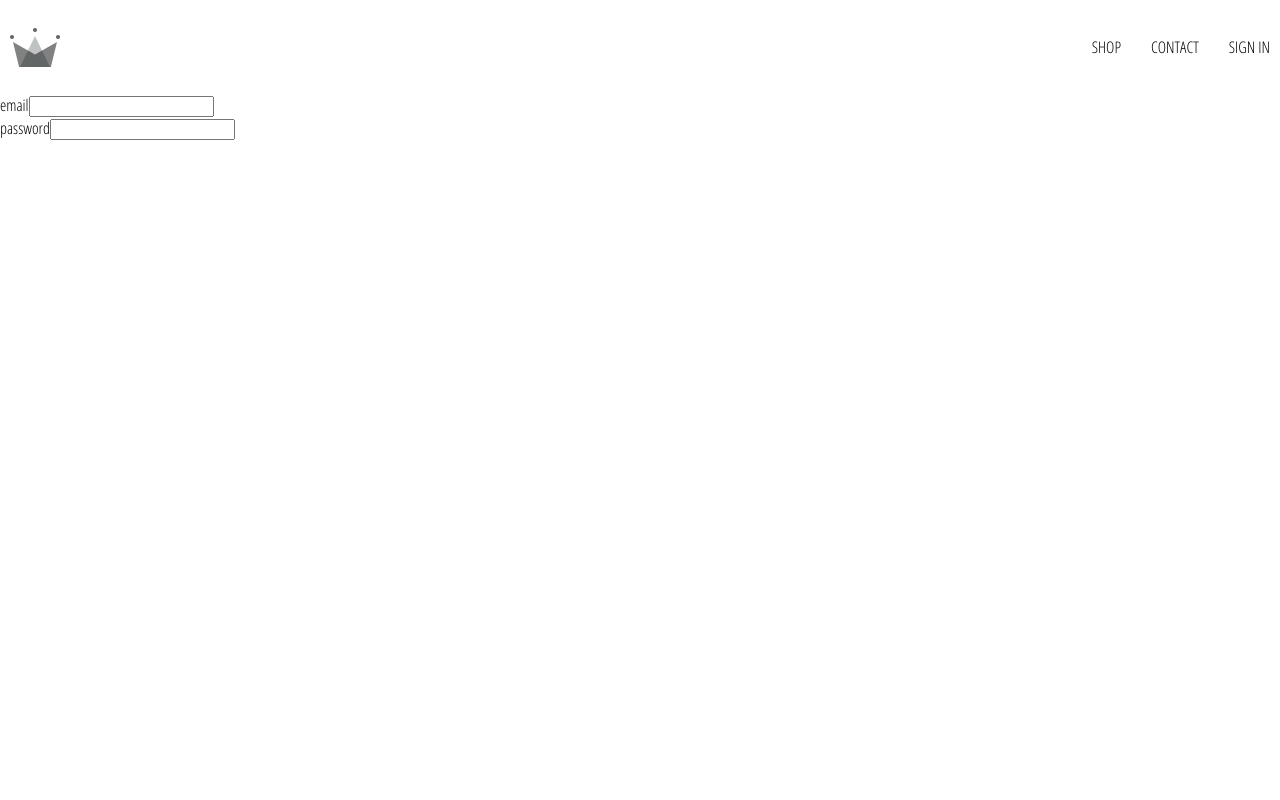
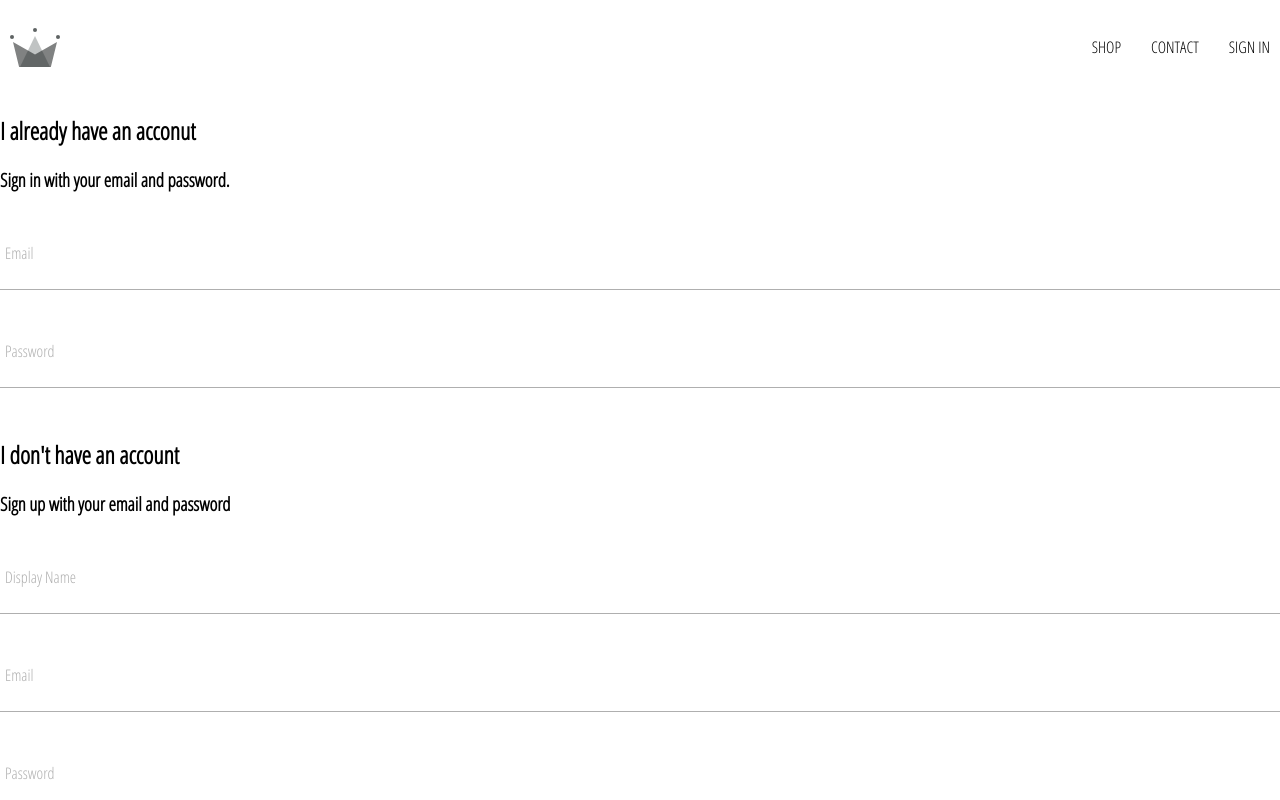
Before and after one commit to john-martinez/crwn-store, a React (Create React App) app: page /signin in a window 1280 px wide. Shown: the top 800 px of the page. Built offline with nearby package versions, Linux system fonts and the light colour scheme.

Commit message:
added mixins for input field

```diff
--- a/src/components/InputField/index.js
+++ b/src/components/InputField/index.js
@@ -1,18 +1,20 @@
 import React from 'react';
+import './index.scss';
 
 export default function InputField({
   label,
   inputState,
   onChangeHandler,
-  type
+  type,
+  name
 }) {
   return (
     <div className="input-field">
-      <label htmlFor={ label }>{ label }</label>
+      <label htmlFor={ name }>{ label }</label>
       <input
         value={ inputState }
         onChange={ (e) => onChangeHandler(e.target) }
-        name={ label }
+        name={ name }
         type={ type }
       />
     </div>
--- a/src/components/InputField/index.scss
+++ b/src/components/InputField/index.scss
@@ -0,0 +1,5 @@
+@import '../../styles/mixins';
+
+.input-field {
+  @include inputField;
+}
--- /dev/null
+++ b/src/components/SignInForm/index.js
@@ -0,0 +1,42 @@
+import React, { Component } from 'react';
+import InputField from '../../components/InputField';
+
+export default class SignInForm extends Component {
+  state = {
+    email: '',
+    password: '',
+  }
+
+  onChangeHandler = ({ name, value }) => {
+    this.setState({[name]: value })
+  }
+
+  render() {
+    const { email, password } = this.state;
+    const { onChangeHandler } = this;
+
+    return(
+      <main className="sign-in">
+        <h2>I already have an acconut</h2>
+        <h3>Sign in with your email and password.</h3>
+
+        <form>
+          <InputField
+            label="Email"
+            name="email"
+            type="email"
+            inputState={ email }
+            onChangeHandler={ onChangeHandler }
+          />
+          <InputField
+            label="Password"
+            name="password"
+            inputState={ password }
+            onChangeHandler={ onChangeHandler }
+            type="password"
+          />
+        </form>
+      </main>
+    )
+  }
+}
--- /dev/null
+++ b/src/components/SignUpForm/index.js
@@ -0,0 +1,57 @@
+import React, { Component } from 'react';
+import InputField from '../../components/InputField';
+
+export default class SignInForm extends Component {
+  state = {
+    email: '',
+    password: '',
+    confirmPassword: '',
+    displayName: '',
+  }
+
+  onChangeHandler = ({ name, value }) => {
+    this.setState({[name]: value })
+  }
+
+  render() {
+    const { email, password, confirmPassword, displayName } = this.state;
+    const { onChangeHandler } = this;
+
+    return(
+      <main className="sign-in">
+        <h2>I don't have an account</h2>
+        <h3>Sign up with your email and password</h3>
+
+        <form>
+          <InputField
+            label="Display Name"
+            name="displayName"
+            inputState={ displayName }
+            onChangeHandler={ onChangeHandler }
+          />
+          <InputField
+            label="Email"
+            name="email"
+            type="email"
+            inputState={ email }
+            onChangeHandler={ onChangeHandler }
+          />
+          <InputField
+            label="Password"
+            name="password"
+            inputState={ password }
+            onChangeHandler={ onChangeHandler }
+          />
+          <InputField
+            label="Confirm Password"
+            name="confirmPassword"
+            inputState={ confirmPassword }
+            onChangeHandler={ onChangeHandler }
+            type="password"
+          />
+          <button>Click</button>
+        </form>
+      </main>
+    )
+  }
+}
--- a/src/pages/SignInPage/index.js
+++ b/src/pages/SignInPage/index.js
@@ -1,34 +1,12 @@
-import React, { Component } from 'react';
-import InputField from '../../components/InputField';
+import React from 'react';
+import SignInForm from '../../components/SignInForm';
+import SignUpForm from '../../components/SignUpForm';
 
-export default class SignInPage extends Component {
-  state = {
-    email: '',
-    password: '',
-  }
-
-  onChangeHandler = ({ name, value }) => {
-    this.setState({[name]: value })
-  }
-
-  render() {
-    const { email, password } = this.state;
-    const { onChangeHandler } = this;
-
-    return(
-      <main className="sign-in">
-        <InputField
-          label="email"
-          inputState={ email }
-          onChangeHandler={ onChangeHandler }
-        />
-        <InputField
-          label="password"
-          inputState={ password }
-          onChangeHandler={ onChangeHandler }
-          type="password"
-        />
-      </main>
-    )
-  }
+export default function SignInPage() {
+  return(
+    <main>
+      <SignInForm />
+      <SignUpForm />
+    </main>
+  )
 }
--- /dev/null
+++ b/src/styles/_mixins.scss
@@ -0,0 +1,23 @@
+@mixin inputField {
+  margin: 50px 0;
+  & > label {
+    color: #afafaf;
+    text-transform: capitalize;
+    display: block;
+    padding-left: 5px;
+  }
+
+  & > input {
+    display: block;
+    border: none;
+    outline: none;
+    border-bottom: 1px solid #afafaf;
+    padding: 5px;
+    transition: 0.3s linear;
+    width: 100%;
+
+    &:focus {
+      border-bottom: 1px solid black;
+    }
+  }
+}
```
Also changed, not shown: src/components/SignInForm/index.scss (added), src/components/SignUpForm/index.scss (added).
